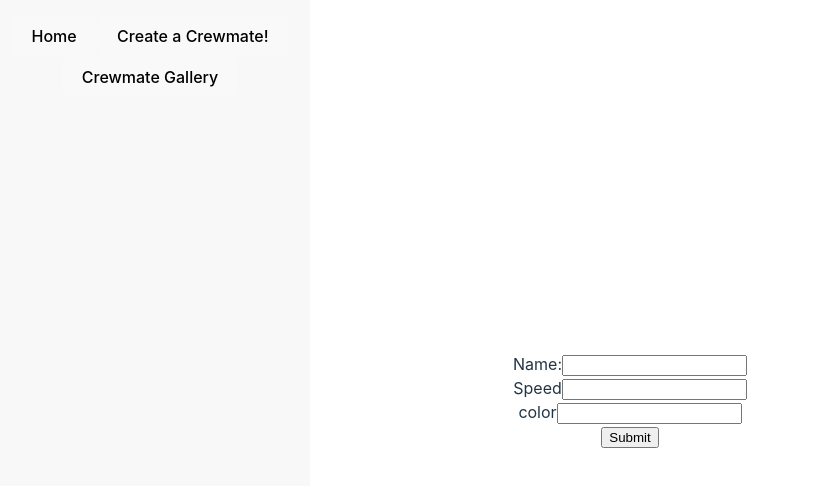
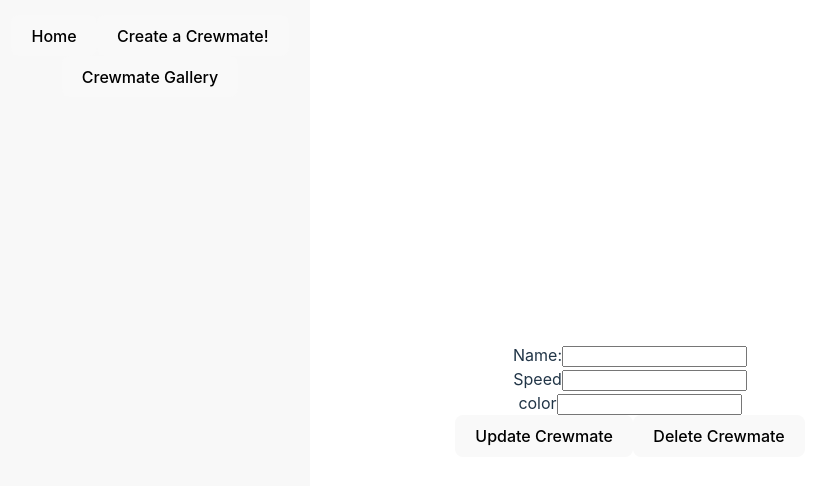
Before and after one commit to n-cherkaoui/Crewmate-Creator, a React (Vite) app: page /edit/1 in a window 1280 px wide. Shown: the top 486 px of the page, without its empty margins (10-825 px from the left). Built offline with nearby package versions, Linux system fonts and the light colour scheme.

Commit message:
Implemented Details page functionality

```diff
--- a/src/components/Card.jsx
+++ b/src/components/Card.jsx
@@ -3,12 +3,12 @@ import {Link} from 'react-router-dom'
 
 const Card = ( {ident, name, speed, color} ) => {
     return (
-        <div>
+        <Link to={`/${ident}`}>
             <p>Name of Crewmate: {name}</p>
             <p>Speed of Crewmate: {speed} mph</p>
             <p>Color of Crewmate: {color}</p>
             <Link to={`/edit/${ident}`}><button>Edit Crewmate</button></Link>
-        </div>
+        </Link>
     )
 }
 
--- a/src/components/Customization.jsx
+++ b/src/components/Customization.jsx
@@ -1,6 +1,6 @@
 import { supabase } from '../client'
 
-const Customization = ({operation, submitElement}) => {
+const Customization = ({operation, operation2, submitElement}) => {
 
     return (
         <form onSubmit={operation}>
--- a/src/main.jsx
+++ b/src/main.jsx
@@ -7,6 +7,7 @@ import CreateView from "./routes/CreateView.jsx"
 import SideNav from './routes/SideNav.jsx';
 import Gallery from './routes/Gallery.jsx';
 import EditView from './routes/EditView.jsx';
+import DetailView from './routes/DetailView.jsx';
 
 
 ReactDOM.createRoot(document.getElementById('root')).render(
@@ -17,6 +18,7 @@ ReactDOM.createRoot(document.getElementById('root')).render(
         <Route index={false} path="/create" element={<CreateView />} />
         <Route index={false} path="/gallery" element={<Gallery />} />
         <Route index={false} path="/edit/:id" element={<EditView />} />
+        <Route index={false} path="/:id" element={<DetailView />} />
         <Route path="*" element={
           <div>
             <p className="message">There's nothing here!</p>
--- a/src/routes/EditView.jsx
+++ b/src/routes/EditView.jsx
@@ -6,11 +6,9 @@ import Customization from '../components/Customization.jsx'
 
 const EditView = () => {
     const { id } = useParams();
-    const submitButton = <input type="submit" value="Submit" />
 
     const updateCrewmate = async (crewmate) => {
         crewmate.preventDefault();
-
         await supabase
             .from("Crewmates")
             .update({name: crewmate.target.name.value, speed: crewmate.target.speed.value, color: crewmate.target.color.value})
@@ -19,20 +17,22 @@ const EditView = () => {
         window.location = "/";
     };
 
-    const crewmate = async (crewmate) => {
+    const deleteCrewmate = async (crewmate) => {
         crewmate.preventDefault();
 
         await supabase
-            .from("Crewmates")
-            .update({name: crewmate.target.name.value, speed: crewmate.target.speed.value, color: crewmate.target.color.value})
-            .eq("id", id);
+        .from('Crewmates')
+        .delete()
+        .eq('id', id);
 
         window.location = "/";
     };
 
+    const submitButton = <div className="buttons"><button type="submit">Update Crewmate</button><button onClick={deleteCrewmate}>Delete Crewmate</button></div>;
+
     return (
         <div>
-            <Customization operation={updateCrewmate} submitElement={submitButton}/>
+            <Customization operation={updateCrewmate} operation2={deleteCrewmate} submitElement={submitButton}/>
         </div>
     );
 };
```
